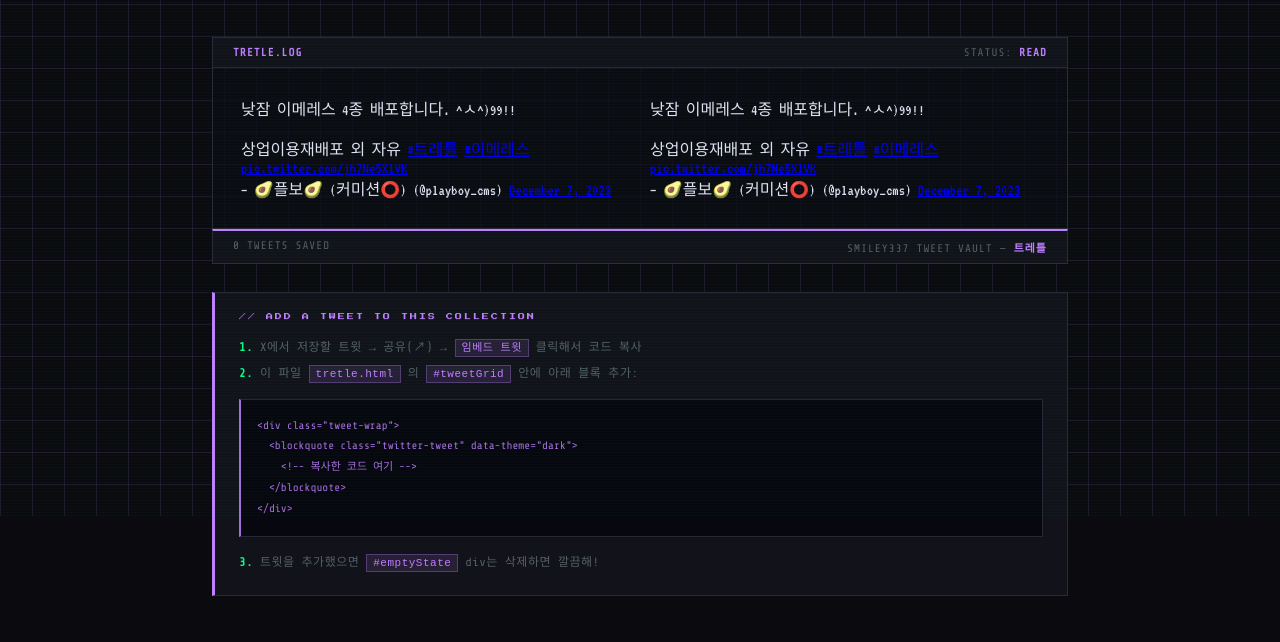
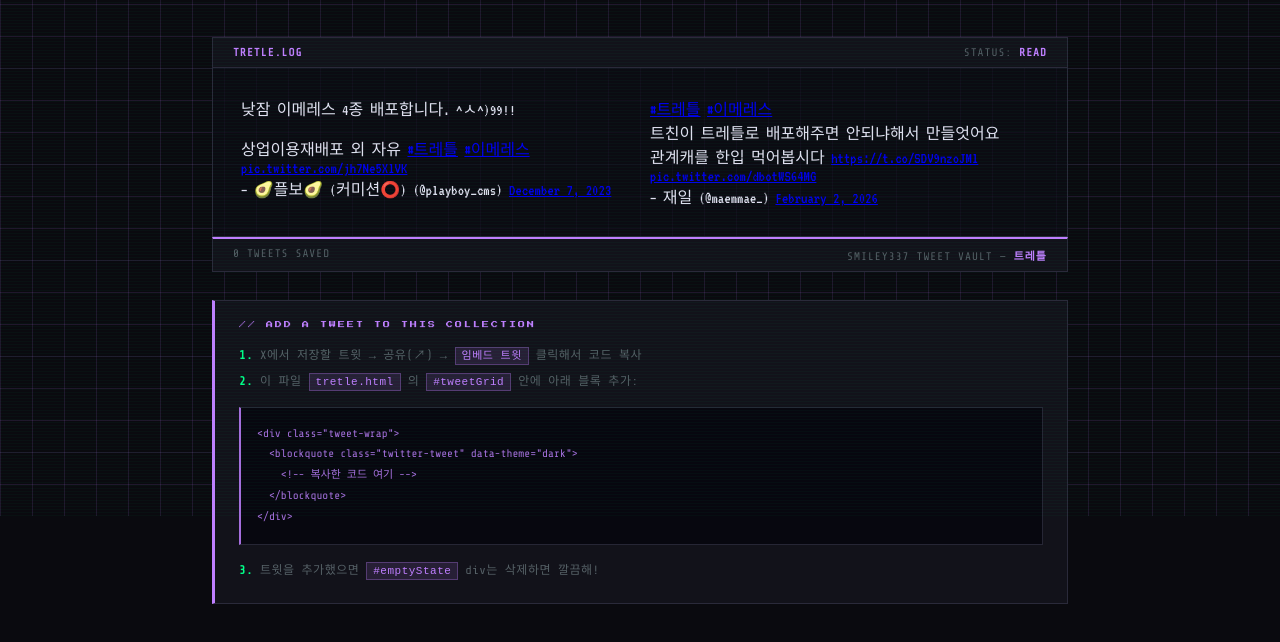
Before and after one commit to Smiley337/ghost0226, a plain HTML site: page menu2/tretle.html in a window 1280 px wide. Shown: the part 284-926 px from the top of the page. Drawn offline with nearby package versions, Linux system fonts and the light colour scheme.

Commit message:
update tweet

```diff
--- a/menu2/tretle.html
+++ b/menu2/tretle.html
@@ -109,8 +109,7 @@
           <br>상업이용재배포 외 자유
           <a href="https://twitter.com/hashtag/%ED%8A%B8%EB%A0%88%ED%8B%80?src=hash&amp;ref_src=twsrc%5Etfw">#트레틀</a>
           <a href="https://twitter.com/hashtag/%EC%9D%B4%EB%A9%94%EB%A0%88%EC%8A%A4?src=hash&amp;ref_src=twsrc%5Etfw">#이메레스</a>
-          <a href="https://t.co/jh7Ne5XlVK">pic.twitter.com/jh7Ne5XlVK</a></p>&mdash; 🥑플보🥑 (커미션⭕️) (@playboy_cms) <a href="https://twitter.com/playboy_cms/status/1732733742261870926?ref_src=twsrc%5Etfw">December 7, 2023</a></blockquote> <script async src="https://platform.twitter.com/widgets.js" charset="utf-8"></script><blockquote class="twitter-tweet" data-theme="dark"><p lang="ko" dir="ltr">낮잠 이메레스 4종 배포합니다. ^ㅅ^)99!!<br><br>상업이용재배포 외 자유 <a href="https://twitter.com/hashtag/%ED%8A%B8%EB%A0%88%ED%8B%80?src=hash&amp;ref_src=twsrc%5Etfw">#트레틀</a> <a href="https://twitter.com/hashtag/%EC%9D%B4%EB%A9%94%EB%A0%88%EC%8A%A4?src=hash&amp;ref_src=twsrc%5Etfw">#이메레스</a> <a href="https://t.co/jh7Ne5XlVK">pic.twitter.com/jh7Ne5XlVK</a></p>&mdash; 🥑플보🥑 (커미션⭕️) (@playboy_cms) <a href="https://twitter.com/playboy_cms/status/1732733742261870926?ref_src=twsrc%5Etfw">December 7, 2023</a></blockquote> <script async src="https://platform.twitter.com/widgets.js" charset="utf-8"></script>
-
+          <a href="https://t.co/jh7Ne5XlVK">pic.twitter.com/jh7Ne5XlVK</a></p>&mdash; 🥑플보🥑 (커미션⭕️) (@playboy_cms) <a href="https://twitter.com/playboy_cms/status/1732733742261870926?ref_src=twsrc%5Etfw">December 7, 2023</a></blockquote> <script async src="https://platform.twitter.com/widgets.js" charset="utf-8"></script>        <blockquote class="twitter-tweet" data-theme="dark"><p lang="ko" dir="ltr"><a href="https://twitter.com/hashtag/%ED%8A%B8%EB%A0%88%ED%8B%80?src=hash&amp;ref_src=twsrc%5Etfw">#트레틀</a> <a href="https://twitter.com/hashtag/%EC%9D%B4%EB%A9%94%EB%A0%88%EC%8A%A4?src=hash&amp;ref_src=twsrc%5Etfw">#이메레스</a><br>트친이 트레틀로 배포해주면 안되냐해서 만들엇어요<br>관계캐를 한입 먹어봅시다 <a href="https://t.co/SDV9nzoJMl">https://t.co/SDV9nzoJMl</a> <a href="https://t.co/dbotWS64MG">pic.twitter.com/dbotWS64MG</a></p>&mdash; 재일 (@maemmae_) <a href="https://twitter.com/maemmae_/status/2018383770886475987?ref_src=twsrc%5Etfw">February 2, 2026</a></blockquote> <script async src="https://platform.twitter.com/widgets.js" charset="utf-8"></script>
       </div>
     </div>
 
```
